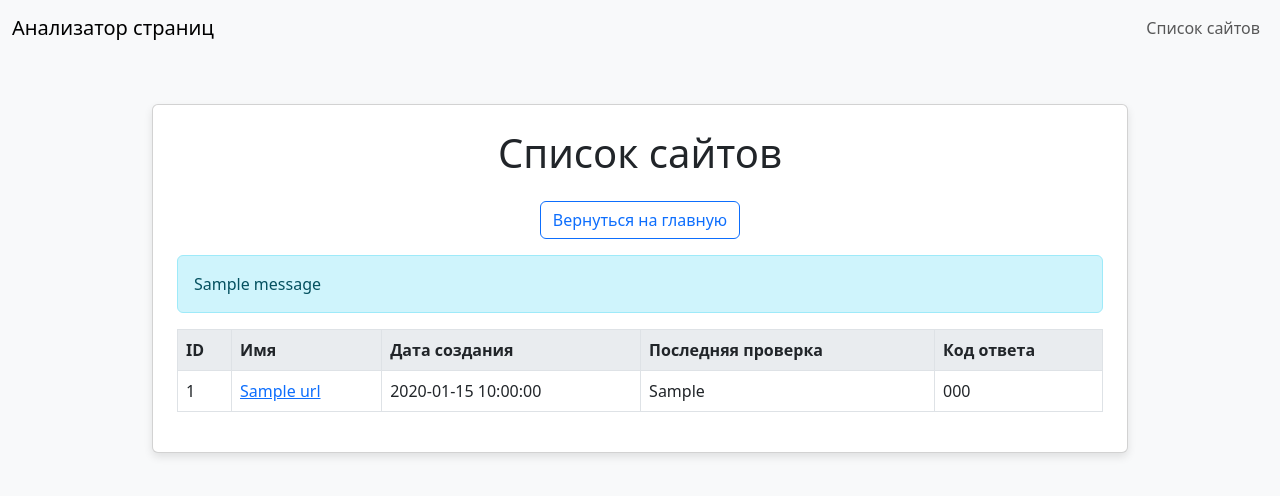
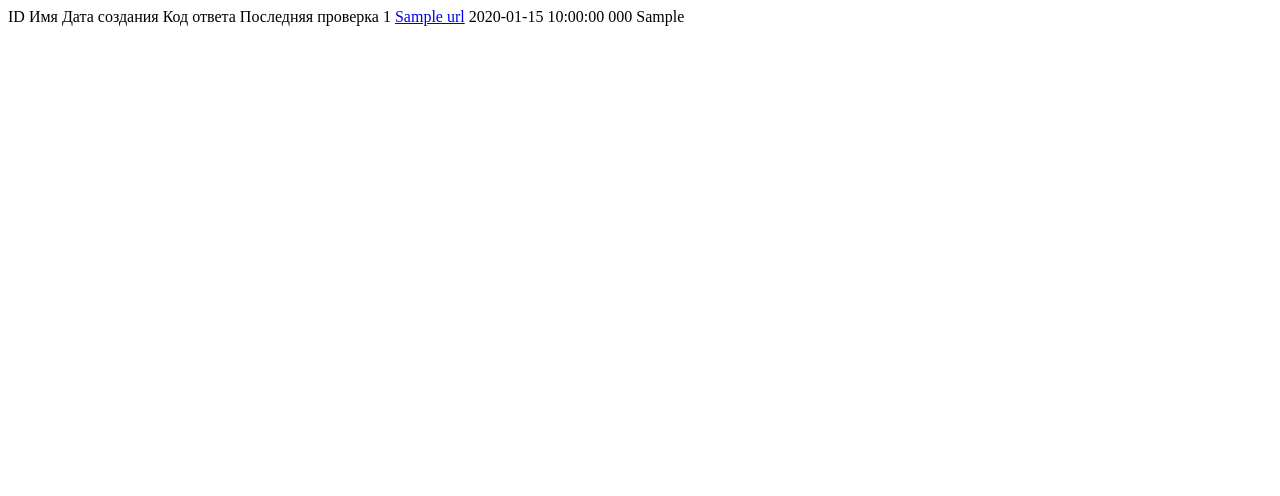
Before and after one commit to Knyazev782/python-project-83, a Flask app: template page_analyzer/templates/urls.html in a window 1280 px wide. Shown: the top 496 px of the page. Run offline with Flask 2, Linux system fonts and the light colour scheme; the template is opened without the code that fills it: most values are stand-ins (such as "Sample title", 1, 10 or a date in 2020); one stand-in notice (Sample message) is shown.

Commit message:
исправление ошибок 2

```diff
--- a/page_analyzer/routes/routes.py
+++ b/page_analyzer/routes/routes.py
@@ -46,7 +46,7 @@ def index():
     if request.method == 'POST':
         url = request.form['url']
         if not validate_url_input(url):
-            return render_template('index.html')
+            return redirect(url_for('list_urls'))
 
         url_id = process_url(url)
         if url_id is not None:
@@ -89,15 +89,12 @@ def check_url(url_id):
     if url_data is None:
         flash('URL не найден')
         return redirect(url_for('index'))
-    check_result = check_website(url_data[1])
-    status_code = check_result[0]
-    h1 = check_result[1]
-    title = check_result[2]
-    description = check_result[3]
+    status_code, h1, title, description = check_website(url_data[1])
     if status_code is None:
-        flash("Прошла ошибка при проверке")
-    elif create_check(url_id, status_code, h1, title, description):
+        flash("Произошла ошибка при проверке")
+        return redirect(url_for('show_url', url_id=url_id))
+    if create_check(url_id, status_code, h1, title, description):
         flash("Страница успешно проверена")
     else:
-        flash("Не удалось создать проверку. Проверьте логи для деталей.")
+        flash("Не удалось создать проверку.")
     return redirect(url_for('show_url', url_id=url_id))
--- a/page_analyzer/templates/urls.html
+++ b/page_analyzer/templates/urls.html
@@ -1,59 +1,10 @@
-<!DOCTYPE html>
-<html lang="ru">
-<head>
-  <meta charset="UTF-8">
-  <meta name="viewport" content="width=device-width, initial-scale=1.0">
-  <title>Список сайтов</title>
-  <link href="https://cdn.jsdelivr.net/npm/bootstrap@5.3.0/dist/css/bootstrap.min.css" rel="stylesheet">
-  <style>
-    body {
-      background-color: #f8f9fa;
-    }
-    .container {
-      max-width: 1000px;
-    }
-    .card {
-      box-shadow: 0 4px 8px rgba(0, 0, 0, 0.1);
-    }
-    .table th {
-      background-color: #e9ecef;
-    }
-  </style>
-</head>
-<body>
-  <!-- Навигационная панель -->
-  <nav class="navbar navbar-expand-lg navbar-light bg-light">
-    <div class="container-fluid">
-      <a class="navbar-brand" href="{{ url_for('index') }}">Анализатор страниц</a>
-      <div class="navbar-nav">
-        <a class="nav-link" href="{{ url_for('list_urls') }}">Список сайтов</a>
-      </div>
-    </div>
-  </nav>
-
-  <div class="container mt-5">
-    <div class="card p-4">
-      <h1 class="text-center mb-4">Список сайтов</h1>
-      <p class="text-center"><a href="{{ url_for('index') }}" class="btn btn-outline-primary">Вернуться на главную</a></p>
-
-      {% with messages = get_flashed_messages() %}
-        {% if messages %}
-          <div class="alert alert-info">
-            {% for message in messages %}
-              {{ message }}<br>
-            {% endfor %}
-          </div>
-        {% endif %}
-      {% endwith %}
-
-      <table class="table table-bordered" data-test="urls">
 <thead>
   <tr>
     <th scope="col">ID</th>
     <th scope="col">Имя</th>
     <th scope="col">Дата создания</th>
+    <th scope="col">Код ответа</th>
     <th scope="col">Последняя проверка</th>
-            <th scope="col">Код ответа</th>
   </tr>
 </thead>
 <tbody>
@@ -62,13 +13,8 @@
       <td>{{ url.id }}</td>
       <td><a href="{{ url_for('show_url', url_id=url.id) }}">{{ url.name }}</a></td>
       <td>{{ url.created_at }}</td>
+      <td>{{ url.status_code if url.status_code is not none and url.status_code else '-' }}</td>
       <td>{{ url.last_check if url.last_check is not none and url.last_check else '-' }}</td>
-              <td>{{ url.status_code if url.status_code is not none and url.status_code else '-' }}</td>
     </tr>
   {% endfor %}
 </tbody>
-      </table>
-    </div>
-  </div>
-</body>
-</html>
```
Lines whose indentation alone changed are shown as unchanged.
